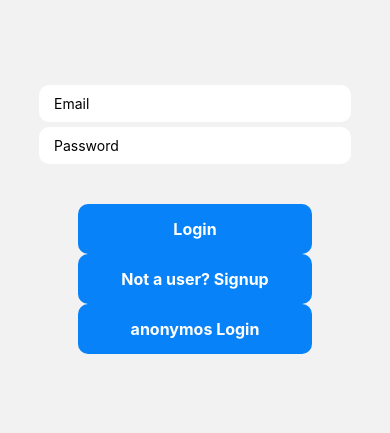
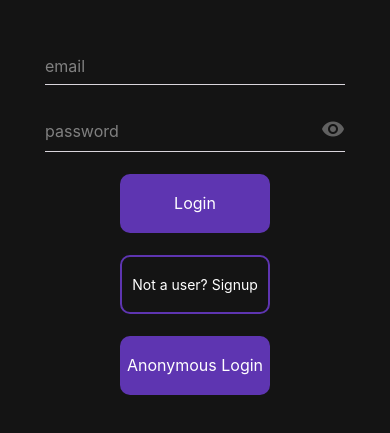
Before and after one commit to KVG21/What2Watch, a React Native app: screen /Login in a window 390 px wide. Shown: the part 205-638 px from the top of the page. Built offline with nearby package versions, Linux system fonts and the light colour scheme; no server answers.

Commit message:
Login & Signup UI

```diff
--- a/Screens/LoginScreen.js
+++ b/Screens/LoginScreen.js
@@ -1,8 +1,10 @@
 import { useNavigation } from '@react-navigation/core'
 import React, { useEffect, useState } from 'react'
-import { KeyboardAvoidingView, StyleSheet, Text, TextInput, TouchableOpacity, View } from 'react-native'
+import { StyleSheet, Text, TouchableOpacity, View } from 'react-native'
 import { auth } from '../firebase'
 import SingupScreen from './SingupScreen'
+import UnderlineTextbox from '../materialComponents/UnderlineTextbox'
+import IconTextbox from '../materialComponents/IconTextbox'
 
 const LoginScreen = () => {
   const [email, setEmail] = useState('')
@@ -38,44 +40,43 @@ const LoginScreen = () => {
   }
 
   return (
-    <KeyboardAvoidingView
+    <View
       style={styles.container}
       behavior="padding"
     >
-      <View style={styles.inputContainer}>
-        <TextInput
+        <UnderlineTextbox
           placeholder="Email"
           value={email}
           onChangeText={text => setEmail(text)}
-          style={styles.input}
+          style={styles.underlineTextbox}
         />
-        <TextInput
+        <IconTextbox
           placeholder="Password"
           value={password}
           onChangeText={text => setPassword(text)}
-          style={styles.input}
-          secureTextEntry
+          style={styles.iconTextbox}
+          secureTextEntry={true}
         />
-      </View>
 
-      <View style={styles.buttonContainer}>
         <TouchableOpacity
           onPress={handleLogin}
           style={styles.button}>
           <Text style={styles.buttonText}>Login</Text>
         </TouchableOpacity>
+
         <TouchableOpacity
           onPress={notUser}
-          style={styles.button}>
-          <Text style={styles.buttonText}>Not a user? Signup</Text>
+          style={styles.buttonOutline}>
+          <Text style={styles.buttonOutlineText}>Not a user? Signup</Text>
         </TouchableOpacity>
+
         <TouchableOpacity
           onPress={anonymosLogin}
           style={styles.button}>
-          <Text style={styles.buttonText}>anonymos Login</Text>
+          <Text style={styles.buttonText}>Anonymous Login</Text>
         </TouchableOpacity>
-      </View>
-    </KeyboardAvoidingView>
+
+    </View>
   )
 }
 
@@ -86,44 +87,42 @@ const styles = StyleSheet.create({
     flex: 1,
     justifyContent: 'center',
     alignItems: 'center',
+    backgroundColor: "rgba(20,20,20,1)"
   },
-  inputContainer: {
-    width: '80%'
+  underlineTextbox: {
+    height: 45,
+    width: 300,
   },
-  input: {
-    backgroundColor: 'white',
-    paddingHorizontal: 15,
-    paddingVertical: 10,
-    borderRadius: 10,
-    marginTop: 5,
-  },
-  buttonContainer: {
-    width: '60%',
-    justifyContent: 'center',
-    alignItems: 'center',
-    marginTop: 40,
+  iconTextbox: {
+    marginTop:22,
+    height:45,
+    width:300,
   },
   button: {
-    backgroundColor: '#0782F9',
-    width: '100%',
-    padding: 15,
+    width: 150,
+    height: 59,
+    backgroundColor: "rgba(94,53,177,1)",
     borderRadius: 10,
     alignItems: 'center',
+    justifyContent: 'center',
+    marginTop:22,
+  },
+  buttonText: {
+    color: "white",
+    fontSize: 16,
   },
   buttonOutline: {
-    backgroundColor: 'white',
-    marginTop: 5,
-    borderColor: '#0782F9',
+    width: 150,
+    height: 59,
+    backgroundColor: "rgba(20,20,20,1)",
     borderWidth: 2,
-  },
-  buttonText: {
-    color: 'white',
-    fontWeight: '700',
-    fontSize: 16,
+    borderColor: "rgba(94,53,177,1)",
+    borderRadius: 10,
+    alignItems: 'center',
+    justifyContent: 'center',
+    marginTop: 22,
   },
   buttonOutlineText: {
-    color: '#0782F9',
-    fontWeight: '700',
-    fontSize: 16,
+    color: "white",
   },
 })
--- a/Screens/SingupScreen.js
+++ b/Screens/SingupScreen.js
@@ -1,7 +1,9 @@
 import { useNavigation } from '@react-navigation/core'
 import React, { useEffect, useState } from 'react'
-import { KeyboardAvoidingView, StyleSheet, Text, TextInput, TouchableOpacity, View } from 'react-native'
+import { StyleSheet, Text, TouchableOpacity, View } from 'react-native'
 import { auth } from '../firebase'
+import UnderlineTextbox from '../materialComponents/UnderlineTextbox'
+import IconTextbox from '../materialComponents/IconTextbox'
 import LoginScreen from './LoginScreen'
 
 
@@ -36,39 +38,37 @@ const handleSignUp = () => {
   }
 
   return (
-    <KeyboardAvoidingView
+    <View
     style={styles.container}
     behavior="padding"
   >
-    <View style={styles.inputContainer}>
-      <TextInput
+      <UnderlineTextbox
         placeholder="Email"
         value={email}
         onChangeText={text => setEmail(text)}
-        style={styles.input}
+        style={styles.underlineTextbox}
       />
-      <TextInput
+
+      <IconTextbox
         placeholder="Password"
         value={password}
         onChangeText={text => setPassword(text)}
-        style={styles.input}
+        style={styles.iconTextbox}
         secureTextEntry
       />
-    </View>
 
-    <View style={styles.buttonContainer}>
       <TouchableOpacity
         onPress={handleSignUp}
-        style={[styles.button, styles.buttonOutline]}>
-        <Text style={styles.buttonOutlineText}>Register</Text>
+        style={styles.button}>
+        <Text style={styles.buttonText}>Register</Text>
       </TouchableOpacity>
+
       <TouchableOpacity
         onPress={registerUser}
-        style={styles.button}>
-        <Text style={styles.buttonText}>Already user? Login</Text>
+        style={styles.buttonOutline}>
+        <Text style={styles.buttonOutlineText}>Existing user? Login</Text>
       </TouchableOpacity>
-    </View>
-  </KeyboardAvoidingView>
+  </View>
   )
 }
 
@@ -79,44 +79,43 @@ const styles = StyleSheet.create({
     flex: 1,
     justifyContent: 'center',
     alignItems: 'center',
+    backgroundColor: "rgba(20,20,20,1)"
   },
-  inputContainer: {
-    width: '80%'
+  underlineTextbox: {
+    height: 45,
+    width: 300,
   },
-  input: {
-    backgroundColor: 'white',
-    paddingHorizontal: 15,
-    paddingVertical: 10,
-    borderRadius: 10,
-    marginTop: 5,
-  },
-  buttonContainer: {
-    width: '60%',
-    justifyContent: 'center',
-    alignItems: 'center',
-    marginTop: 40,
+  iconTextbox: {
+    marginTop:22,
+    height:45,
+    width:300,
   },
   button: {
-    backgroundColor: '#0782F9',
-    width: '100%',
-    padding: 15,
+    width: 150,
+    height: 59,
+    backgroundColor: "rgba(94,53,177,1)",
     borderRadius: 10,
     alignItems: 'center',
+    justifyContent: 'center',
+    marginTop:22,
+  },
+  buttonText: {
+    color: "white",
+    fontSize: 16,
   },
   buttonOutline: {
-    backgroundColor: 'white',
-    marginTop: 5,
-    borderColor: '#0782F9',
+    width: 150,
+    height: 59,
+    backgroundColor: "rgba(20,20,20,1)",
     borderWidth: 2,
-  },
-  buttonText: {
-    color: 'white',
-    fontWeight: '700',
-    fontSize: 16,
+    borderColor: "rgba(94,53,177,1)",
+    borderRadius: 10,
+    alignItems: 'center',
+    justifyContent: 'center',
+    marginTop: 22,
   },
   buttonOutlineText: {
-    color: '#0782F9',
-    fontWeight: '700',
-    fontSize: 16,
+    color: "white",
   },
+
 })
--- /dev/null
+++ b/materialComponents/IconTextbox.js
@@ -0,0 +1,59 @@
+import React, { useState } from "react";
+import { StyleSheet, View, TextInput, Pressable } from "react-native";
+import { MaterialCommunityIcons } from '@expo/vector-icons';
+
+function IconTextbox(props) {
+    const [passwordVisibility, setPasswordVisibility] = useState(true);
+    const [rightIcon, setRightIcon] = useState('eye');
+
+    const handlePasswordVisibility = () => {
+        if (rightIcon === 'eye') {
+            setRightIcon('eye-off');
+            setPasswordVisibility(!passwordVisibility);
+        } else if (rightIcon === 'eye-off'){
+            setRightIcon('eye');
+            setPasswordVisibility(!passwordVisibility);
+
+        }
+    }
+
+  return (
+    <View style={[styles.container, props.style]}>
+      <TextInput placeholder="password" placeholderTextColor="grey" style={styles.inputStyle} secureTextEntry={passwordVisibility}></TextInput>
+      <Pressable onPress={handlePasswordVisibility}>
+        <MaterialCommunityIcons name={rightIcon} size={24} color="#616161" />
+      </Pressable>
+    </View>
+  );
+}
+
+const styles = StyleSheet.create({
+  container: {
+    borderBottomWidth: 1,
+    borderColor: "#D9D5DC",
+    backgroundColor: "transparent",
+    flexDirection: "row",
+    alignItems: "center"
+  },
+  inputStyle: {
+    color: "white",
+    paddingRight: 16,
+    fontSize: 16,
+    alignSelf: "stretch",
+    flex: 1,
+    lineHeight: 16,
+    paddingTop: 14,
+    paddingBottom: 8,
+    left: 0,
+    width: 343,
+    top: 0,
+    height: 42
+  },
+  iconStyle: {
+    color: "#616161",
+    fontSize: 24,
+    paddingRight: 8
+  }
+});
+
+export default IconTextbox;
--- /dev/null
+++ b/materialComponents/UnderlineTextbox.js
@@ -0,0 +1,36 @@
+import React, { Component } from "react";
+import { StyleSheet, View, TextInput } from "react-native";
+
+function UnderlineTextbox(props) {
+  return (
+    <View style={[styles.container, props.style]}>
+      <TextInput
+        placeholder="email"
+        placeholderTextColor="grey"
+        style={styles.inputStyle}
+      ></TextInput>
+    </View>
+  );
+}
+
+const styles = StyleSheet.create({
+  container: {
+    borderBottomWidth: 1,
+    borderColor: "#D9D5DC",
+    backgroundColor: "transparent",
+    flexDirection: "row",
+    alignItems: "center"
+  },
+  inputStyle: {
+    color: "white",
+    paddingRight: 5,
+    fontSize: 16,
+    alignSelf: "stretch",
+    flex: 1,
+    lineHeight: 16,
+    paddingTop: 16,
+    paddingBottom: 8
+  }
+});
+
+export default UnderlineTextbox;
```
Also changed, not shown: package.json (+5 -4 lines), 2 other files (tests, documents, lock files or other folders).
